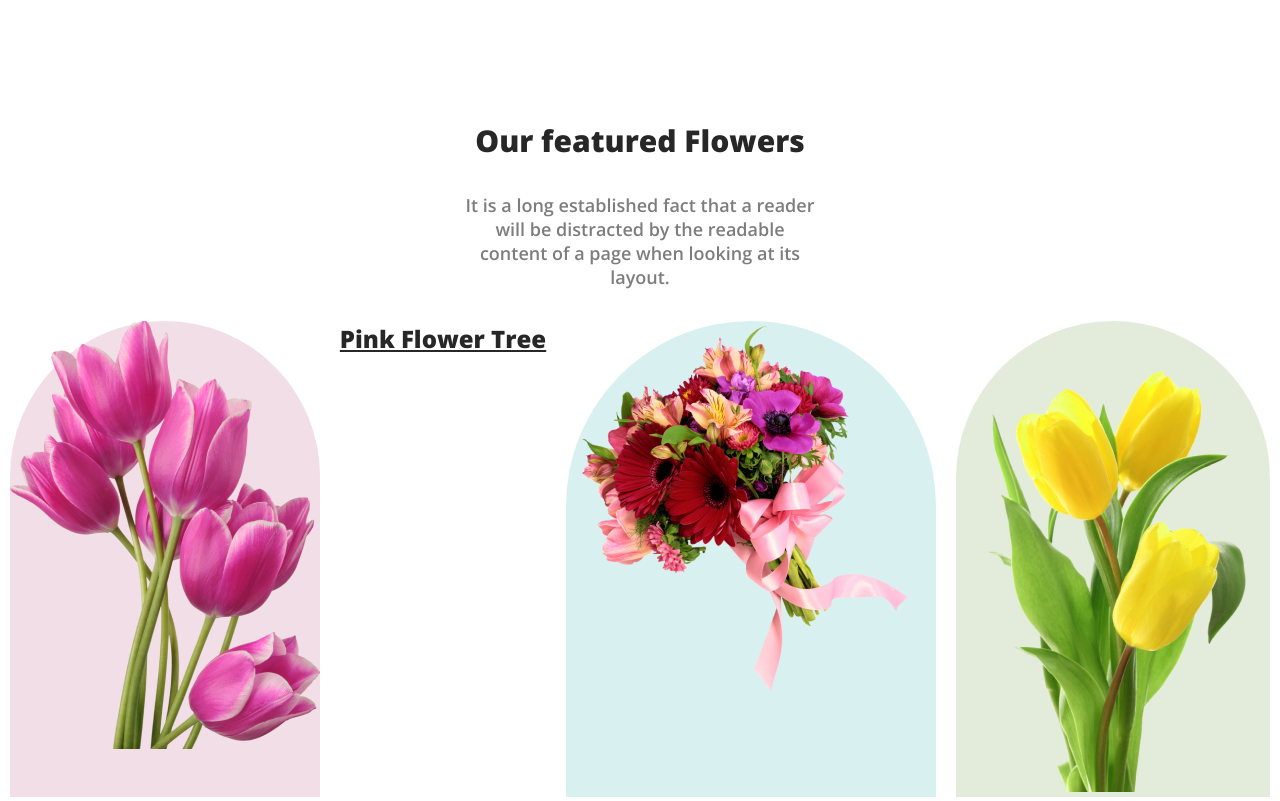
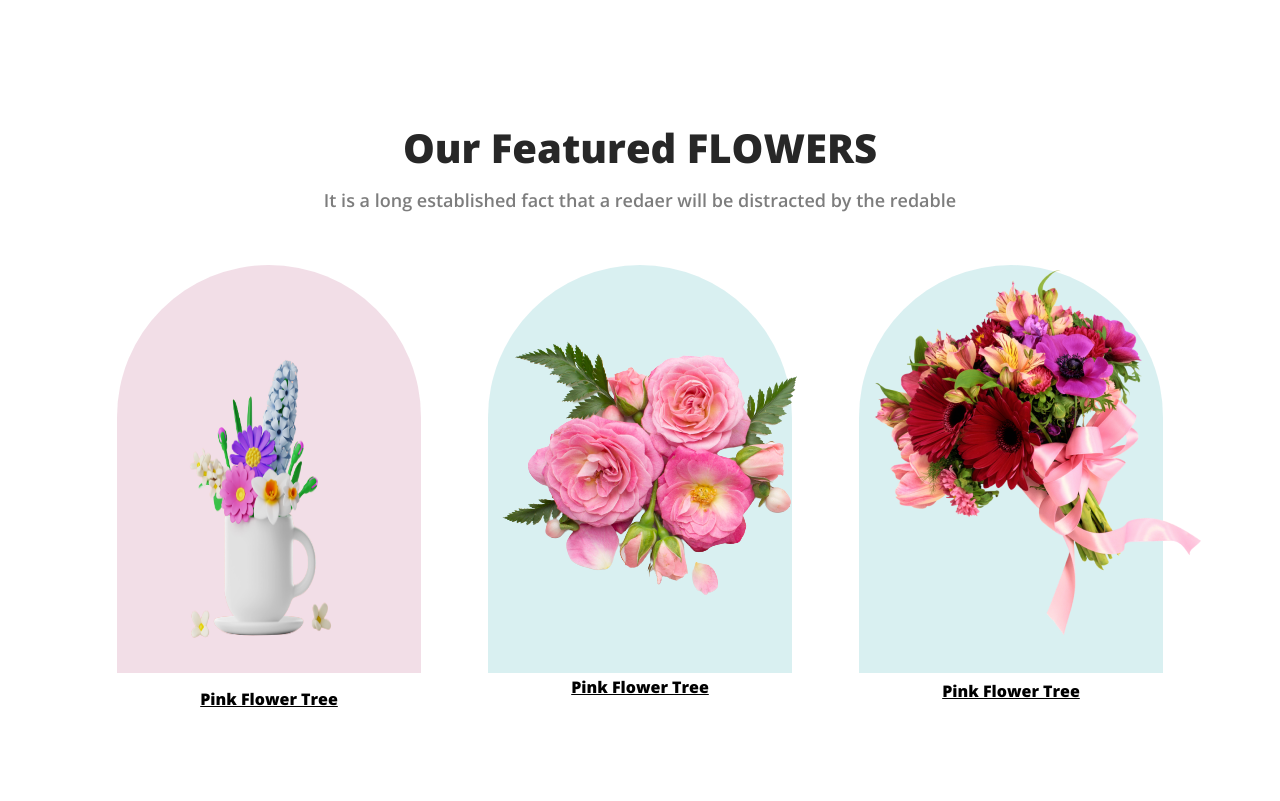
Before and after one commit to HimadriPaul24/assignment-1, a plain HTML site: page index.html in a window 1280 px wide. Shown: the part 640-1441 px from the top of the page. Drawn offline with nearby package versions, Linux system fonts and the light colour scheme.

Commit message:
featured part added

```diff
--- a/index.html
+++ b/index.html
@@ -18,9 +18,11 @@
     <header class="header">
         <div class="banner">
             <div class="banner-content">
-            <h1 class="banner-heading" >Let's make beautiful flowers a part of your life.</h1>
-            <p class="banner-description">It is a long established fact that a reader will be distracted by the readable content of a page when
-                looking at its layout. The point of using Lorem Ipsum is that it has a more-or-less normal distribution
+                <h1 class="banner-heading">Let's make beautiful flowers a part of your life.</h1>
+                <p class="banner-description">It is a long established fact that a reader will be distracted by the
+                    readable content of a page when
+                    looking at its layout. The point of using Lorem Ipsum is that it has a more-or-less normal
+                    distribution
                     of letters.</p>
                 <button class="btn-primary">Shop Now</button>
             </div>
@@ -35,27 +37,27 @@
     <main>
 
         <!-- featured part start  -->
-        <section class="feature-section">
-            <div class="feature-class">
-                 <h3 class="section-heading">Our featured Flowers</h3>
-                 <p class="social-description">It is a long established fact that a reader will be distracted by the readable content of a page when looking at its layout.</p>
+        <section>
+            <div class="featured-part">
+                <h1>
+                    Our Featured FLOWERS
+                </h1>
+                <p>It is a long established fact that a redaer will be distracted by the redable</p>
+                <div class="feature">
+                    <div class="features1">
+                        <img src="images/f-1.png" alt="">
+                        <h4>Pink Flower Tree</h4>
                     </div>
-            <div class="flower-container">
-                 <div class="pink-div">
-                    <img class="pink-flower" src="images/flower-7.png" alt="">
-
+                    <div class="features2">
+                        <img src="images/f-2.png" alt="">
+                        <h4>Pink Flower Tree</h4>
                     </div>
-                    <small class="pink-detail">Pink Flower Tree</small>
-
-                 <div class="blue-div">
-                    <img class="blue-flower" src="images/flower-9.png" alt="">
+                    <div class="features3">
+                        <img src="images/pngwing 5.png" alt="">
+                        <h4>Pink Flower Tree</h4>
                     </div>
-                 <div class="green-div">
-                    <img class="green-flower" src="images/flower-10.png" alt="">
                 </div>
-
             </div>
-
         </section>
         <!-- featured part end -->
 
@@ -63,8 +65,9 @@
         <section class="hot-deal-section">
             <div class="hot-deal-banner">
                 <div class="hot-deal-content">
-                    <h2 class="hot-deal-header">Hot Deal ! Sale Up To 25%  <span class="footer-flower">Off</span></h2>
-                    <p class="hot-deal-description">It is a long established fact that a reader will be distracted by the readable content of a page when looking at its layout.</p>
+                    <h2 class="hot-deal-header">Hot Deal ! Sale Up To 25% <span class="footer-flower">Off</span></h2>
+                    <p class="hot-deal-description">It is a long established fact that a reader will be distracted by
+                        the readable content of a page when looking at its layout.</p>
                     <div class="btn-signup">
                         <button class="btn-primary">Sign Up</button>
                     </div>
@@ -85,11 +88,70 @@
 
         </section>
         <!-- hot deal seaction end  -->
+        <section>
+            <h3 class="section-title">A summary of My Resume</h3>
+
+            <div class="resume-container">
+                <!-- .resume-column*2>h3.resume-column-title -->
+                <div class="resume-column">
+                    <h3 class="resume-column-title">My Education</h3>
+                    <div class="resume-item">
+                        <h2 class="resume-item-title">Master in Computer Engineering</h2>
+                        <h3 class="resume-item-institute">Harvard University / 2015 - 2017</h3>
+                        <p class="resume-item-description">List skill/technologies here. You can change the icon above
+                            to any of the 1500+ FontAwesome 5 free icons available. Aenean commodo ligula eget dolor.
+                        </p>
+
+
+                    </div>
+                    <hr>
+                    <div class="resume-item">
+                        <h2 class="resume-item-title">Master in Computer Engineering</h2>
+                        <h3 class="resume-item-institute">Harvard University / 2015 - 2017</h3>
+                        <p class="resume-item-description">List skill/technologies here. You can change the icon above
+                            to any of the 1500+ FontAwesome 5 free icons available. Aenean commodo ligula eget dolor.
+                        </p>
+
+
+                    </div>
+                    <hr>
+                    <div class="resume-item">
+                        <h2 class="resume-item-title">Master in Computer Engineer</h2>
+                        <h3 class="resume-item-institute">Havard University/2015-2017</h3>
+                        <p class="resume-item-description">List skill/technologies here. You can change the icon above
+                            to any of the 1500+ FontAwesome 5 free icons available. Aenean commodo ligula eget dolor.
+                        </p>
+
+
+                    </div>
+
+                </div>
+                <div class="resume-column">
+                    <h3 class="resume-column-title">My Experinece</h3>
+                    <h2 class="resume-item-title">Sr. Front End Developer</h2>
+                    <h3 class="resume-item-institute">Apple Inc/2020-Current</h3>
+                    <p class="resume-item-description">List skill/technologies here. You can change the icon above to any of the 1500+ FontAwesome 5 free icons available. Aenean commodo ligula eget dolor.</p>
+                    <hr>
+                    <h2 class="resume-item-title">Sr. Front End Developer</h2>
+                    <h3 class="resume-item-institute">Apple Inc/2020-Current</h3>
+                    <p class="resume-item-description">List skill/technologies here. You can change the icon above to any of the 1500+ FontAwesome 5 free icons available. Aenean commodo ligula eget dolor.</p>
+                    <hr>
+                    <h2 class="resume-item-title">Sr. Front End Developer</h2>
+                    <h3 class="resume-item-institute">Apple Inc/2020-Current</h3>
+                    <p class="resume-item-description">List skill/technologies here. You can change the icon above to any of the 1500+ FontAwesome 5 free icons available. Aenean commodo ligula eget dolor.</p>
+
+                </div>
+            </div>
+            <div class="download-cv">
+                <button class="btn-primary">Download CV</button>
+            </div>
+        </section>
 
         <!-- insatgram start  -->
         <section>
             <h3 class="section-heading">Instagram</h3>
-        <p class="social-description">It is a long established fact that a reader will be distracted by the readable content of a page when looking at its layout.</p>
+            <p class="social-description">It is a long established fact that a reader will be distracted by the readable
+                content of a page when looking at its layout.</p>
             <div class="flower-container">
                 <div class="flower">
                     <img class="flower-img" src="images/flower-2.png" alt="">
--- a/styles/style.css
+++ b/styles/style.css
@@ -60,40 +60,85 @@ main section {
 /* shared style  */
 
 /* featured styles */
-.pink-div {
-    border-radius: 300px 300px 0px 0px;
-    background: rgba(167, 33, 98, 0.15);
-    /* background-image: url('../images/flower-7.png');
-    background-repeat: no-repeat; */
-    /* background-position: bottom; */
-    /* margin-bottom: 0px; */
+.featured-part h1{
+    color: #272727;
+    text-align: center;
+    font-size: 40px;
+    line-height: normal;
+}
+.featured-part p{
+    display: flex;
+    flex-direction: column;
+    text-align: center;
+    color: rgba(39,39,39,0.6);
+    font-size: 18px;
+    line-height: 30px;
+    margin-top: 10px;
+}
+.feature{
+    display: flex;
+    justify-content: space-evenly;
+    padding: 50px;
 
 }
+.features1{
+    width: 304px;
+    height: 408px;
+    flex-shrink: 0;
+    border-radius: 300px 300px 0px 0px;
+    background: rgba(167,33,98,0.15);
+    background-image: url();
+}
 
-.pink-flower {
-    background-position: bottom;
-
+.features1 img{
+    width: 200px;
+    height: 358px;
+    margin-top: 50px;
+    margin-left: 45px;
 
 }
-
-.pink-detail {
-    color: #272727;
+.features1 h4{
     text-align: center;
-    font-size: 24px;
-    font-weight: 700;
-    line-height: 35px;
-    text-decoration-line: underline;
+    margin-top: 10px;
+    text-decoration: underline;
 }
-
-.blue-div {
+.features2 {
+    width: 304px;
+    height: 408px;
+    flex-shrink: 0;
     border-radius: 300px 300px 0px 0px;
-    background: rgba(5, 151, 160, 0.15);
+    background:rgba(5,151,160,0.15);
 
 }
+.feature2 img{
+    width: 200px;
+    height: 358px;
+    margin-top: 30px;
+    margin-left: 30px;
+}
+.features2 h4{
+    text-align: center;
+    margin-top: 10px;
+    text-decoration: underline;
+}
+.features3 {
+    width: 304px;
+    height: 408px;
+    flex-shrink: 0;
+    border-radius: 300px 300px 0px 0px;
+    background:rgba(5,151,160,0.15);
 
-.green-div {
-    border-radius: 300px 300px 0px 0px;
-    background: rgba(71, 125, 17, 0.15);
+}
+.feature3 img{
+    width: 200px;
+    height: 358px;
+    margin-top: 50px;
+    margin-left: 45px;
+}
+.features3 h4{
+    text-align: center;
+    margin-top: 40px;
+    text-decoration: underline;
 }
 
 /* hot deal styles */
```
Also changed, not shown: images/f-1.png (added), images/f-2.png (added), images/pngwing 5.png (added). Lines whose indentation alone changed are shown as unchanged.
